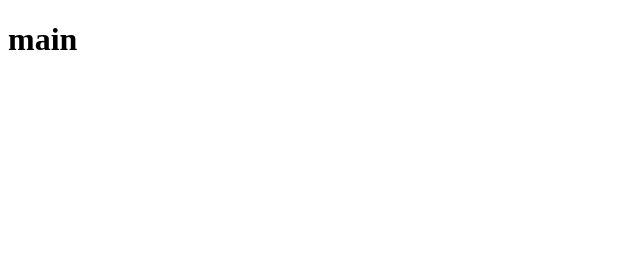
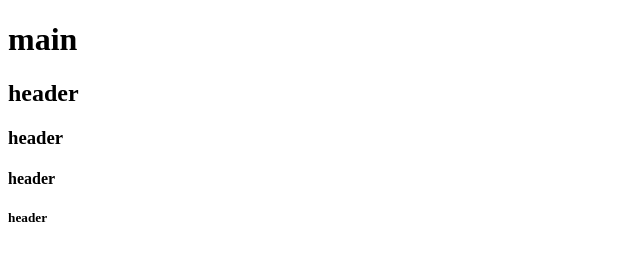
Before and after one commit to Smey09/test-learn, a plain HTML site: page index.html in a window 1280 px wide. Shown: the whole page, without its empty margins (0-640 px from the left). Drawn offline with Linux system fonts and the light colour scheme.

Commit message:
add for merge

```diff
--- a/index.html
+++ b/index.html
@@ -9,6 +9,10 @@
 
 <body>
     <H1>main</H1>
+    <h2>header</h2>
+    <h3>header</h3>
+    <h4>header</h4>
+    <h5>header</h5>
 </body>
 <footer>
 
```
